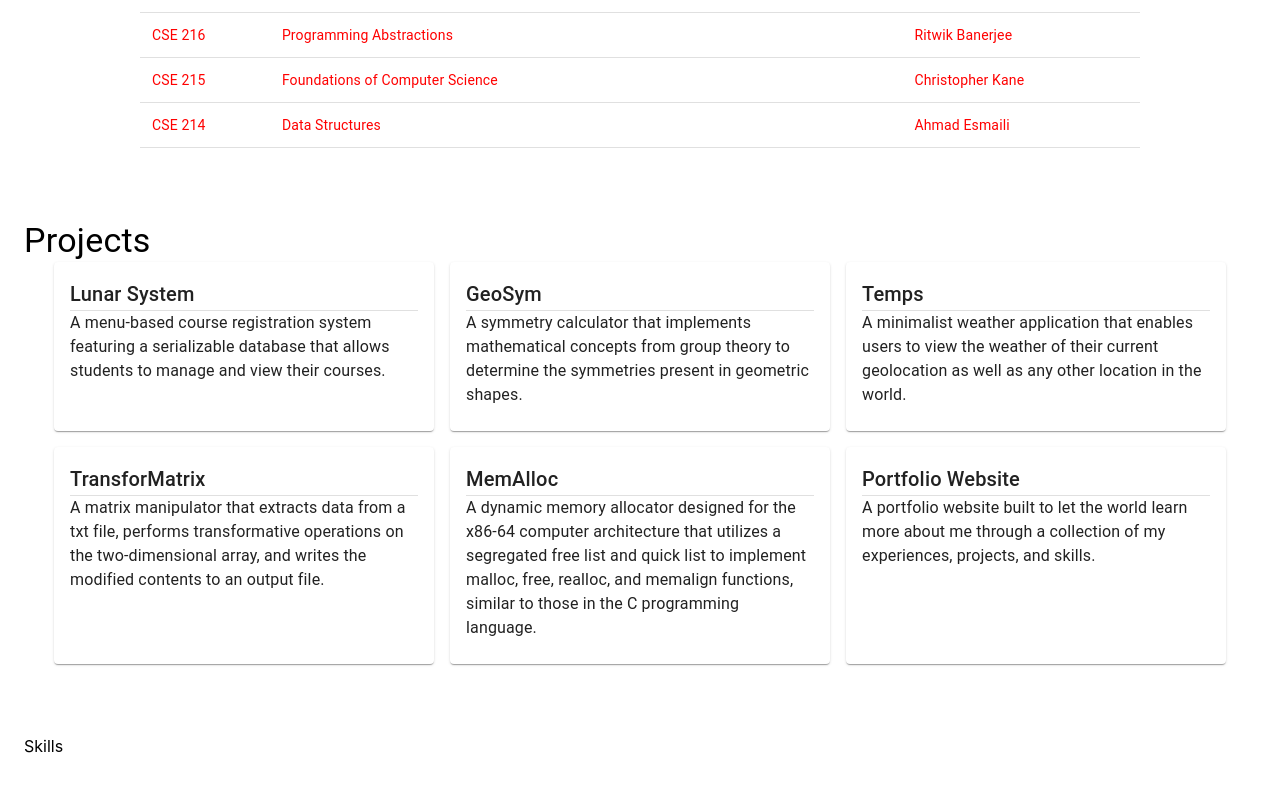
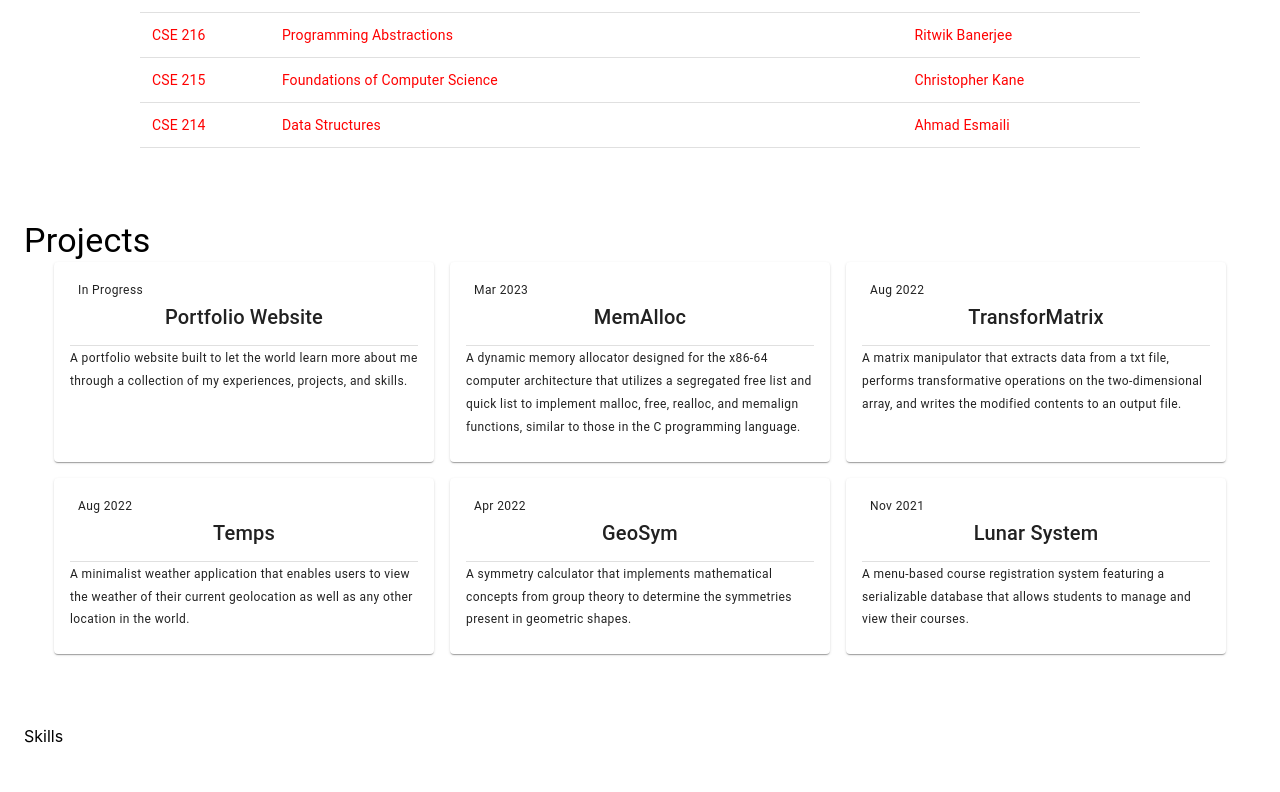
Before and after one commit to tiagowu/portfolio-website, a React (Create React App) app: page / in a window 1280 px wide. Shown: the part 2269-3061 px from the top of the page. Built offline with nearby package versions, Linux system fonts and the light colour scheme.

Commit message:
Improve layout and styling of each Card

```diff
--- a/src/components/Projects.jsx
+++ b/src/components/Projects.jsx
@@ -1,20 +1,33 @@
 import React from "react";
 import projectsData from "../data/projectsData";
 
-import { Card, CardContent, Container, Divider, Grid, Typography } from "@mui/material";
+import { Box, Card, CardContent, Container, Divider, Grid, Typography } from "@mui/material";
 
 const Projects = () => {
+  const reversedProjectsData = [...projectsData].reverse();
+
   return (
     <Container sx={{ paddingTop: "72px" }} id="projects">
       <Typography variant="h4">Projects</Typography>
       <Grid container spacing={2} wrap="wrap" justifyContent="center">
-        {projectsData.map((project, index) => (
+        {reversedProjectsData.map((project, index) => (
           <Grid item key={index} sx={{ alignItems: "center", justifyContent: "center" }}>
             <Card sx={{ maxWidth: "380px", height: "100%" }}>
               <CardContent>
-                <Typography variant="h6">{project.projectName}</Typography>
+                <Typography variant="caption" sx={{ margin: "8px" }}>
+                  {project.completedOn}
+                </Typography>
+                <Typography variant="h6" sx={{ textAlign: "center", marginBottom: "12px" }}>
+                  {project.projectName}
+                </Typography>
                 <Divider />
-                <Typography variant="body1">{project.description}</Typography>
+                <Typography variant="caption" sx={{ marginTop: "12px" }}>
+                  {project.description}
+                </Typography>
+
+                <Box>
+                  <Divider orientation="vertical" />
+                </Box>
               </CardContent>
             </Card>
           </Grid>
```
